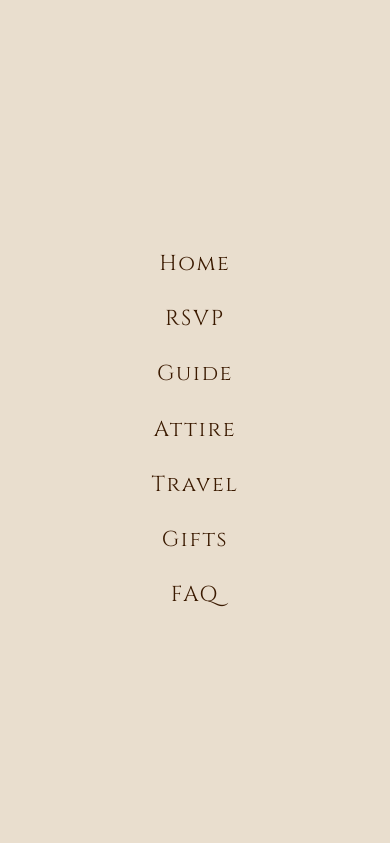
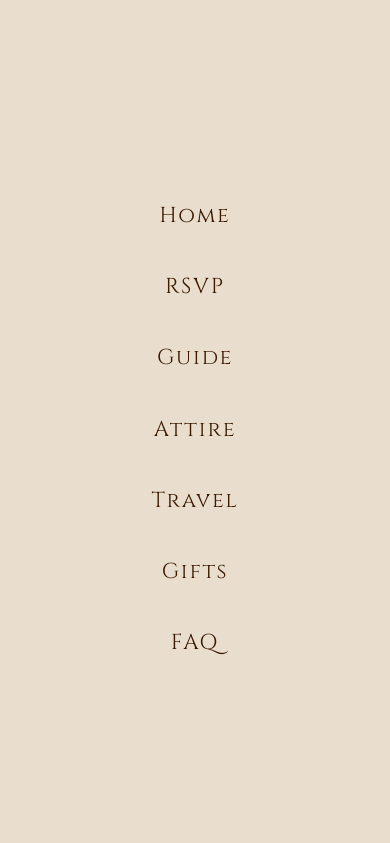
Before and after one commit to chad-storsagehq/weddingwebsite, a plain HTML site: page index.html in a window 390 px wide. Both pictures are taken after a click on the button "Toggle menu". Shown: the top 843 px of the page. Drawn offline with nearby package versions, Linux system fonts and the light colour scheme.

Commit message:
style: increase mobile menu spacing

```diff
--- a/css/nav.css
+++ b/css/nav.css
@@ -98,7 +98,7 @@
   flex-direction: column;
   align-items: center;
   justify-content: center;
-  gap: clamp(0.85rem, 2.4vh, 1.2rem);
+  gap: clamp(1.35rem, 3.4vh, 2rem);
   position: fixed;
   inset: 0;
   background: #e9dece;
@@ -126,7 +126,7 @@
   letter-spacing: 0.08em;
   display: inline-block;
   width: auto;
-  padding: 0.35rem 0;
+  padding: 0.55rem 0;
   background: transparent;
   border: none;
   border-radius: 0;
```
